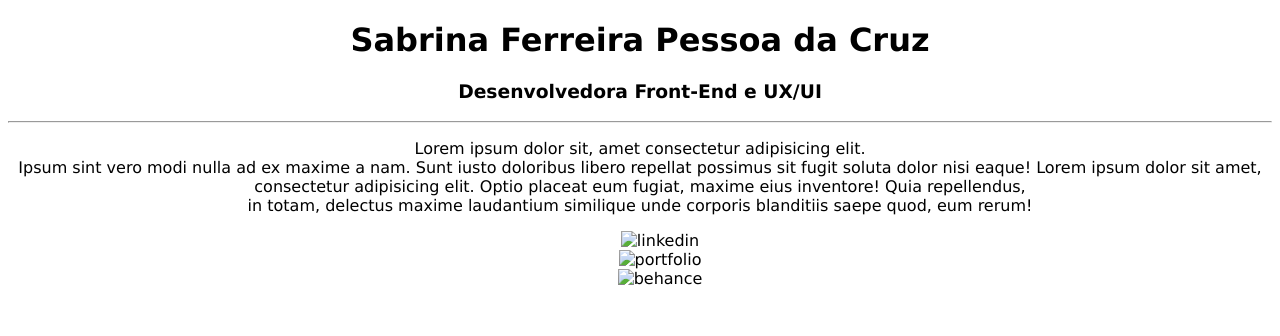
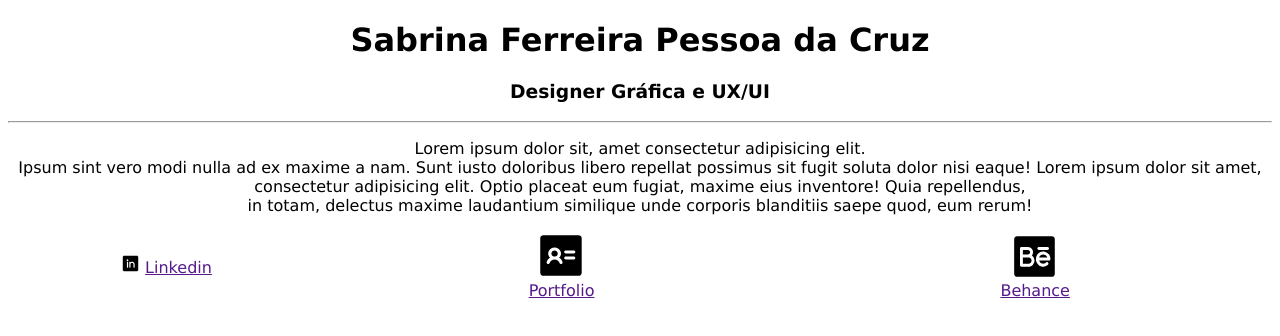
Before and after one commit to sabrinafpcruz/exercicios-codingii, a plain HTML site: page index.html in a window 1280 px wide. Drawn offline with Linux system fonts and the light colour scheme.

Commit message:
Adicionando links importantes para o currículo

```diff
--- a/index.html
+++ b/index.html
@@ -9,7 +9,7 @@
 <body>
     <div id="apresentacao" class="name">
         <h1>Sabrina Ferreira Pessoa da Cruz</h1>
-        <h3>Desenvolvedora Front-End e UX/UI</h3>
+        <h3>Designer Gráfica e UX/UI</h3>
         <hr>
     </div>
     <div id="sobre" class="resume">
@@ -17,11 +17,20 @@
         Ipsum sint vero modi nulla ad ex maxime a nam. Sunt iusto doloribus libero repellat possimus sit fugit soluta dolor nisi eaque! Lorem ipsum dolor sit amet,<br>
         consectetur adipisicing elit. Optio placeat eum fugiat, maxime eius inventore! Quia repellendus,<br>
         in totam, delectus maxime laudantium similique unde corporis blanditiis saepe quod, eum rerum!</p>
-        <ul>
-            <li><img src="" alt="linkedin"></li>
-            <li><img src="" alt="portfolio"></li>
-            <li><img src="" alt="behance"></li>
-        </ul>
+        <div class="links-container">
+            <div class="link">
+                <img src="img/LinkedinLogo.svg" alt="linkedin">
+                <a href="" >Linkedin</a>
+            </div>
+            <div class="links">
+                <img src="img/IdentificationCard.svg" alt="portfolio">
+                <a href="">Portfolio</a>
+            </div>
+            <div class="links">
+                <img src="img/BehanceLogo.svg" alt="behance">
+                <a href="">Behance</a>
+            </div>
+        </div>
     </div>
 </body>
 </html>
--- a/style.css
+++ b/style.css
@@ -8,6 +8,19 @@
 .resume{
     text-align: center;
 }
-.resumo, ul{
+.links{
+    display: flex;
+    flex-direction: column;
+    align-items: center;
+    text-align: center;
     list-style-type: none;
 }
+.links, img{
+    width: 20%;
+    height: auto;
+}
+.links-container{
+    display: flex;
+    justify-content: space-around;
+    align-items: center;
+}
```
Also changed, not shown: img/BehanceLogo.svg (added), img/IdentificationCard.svg (added), img/LinkedinLogo.svg (added), img/behance-seeklogo.svg (deleted), img/curriculo.png (deleted), img/linkedin-seeklogo.svg (deleted).
